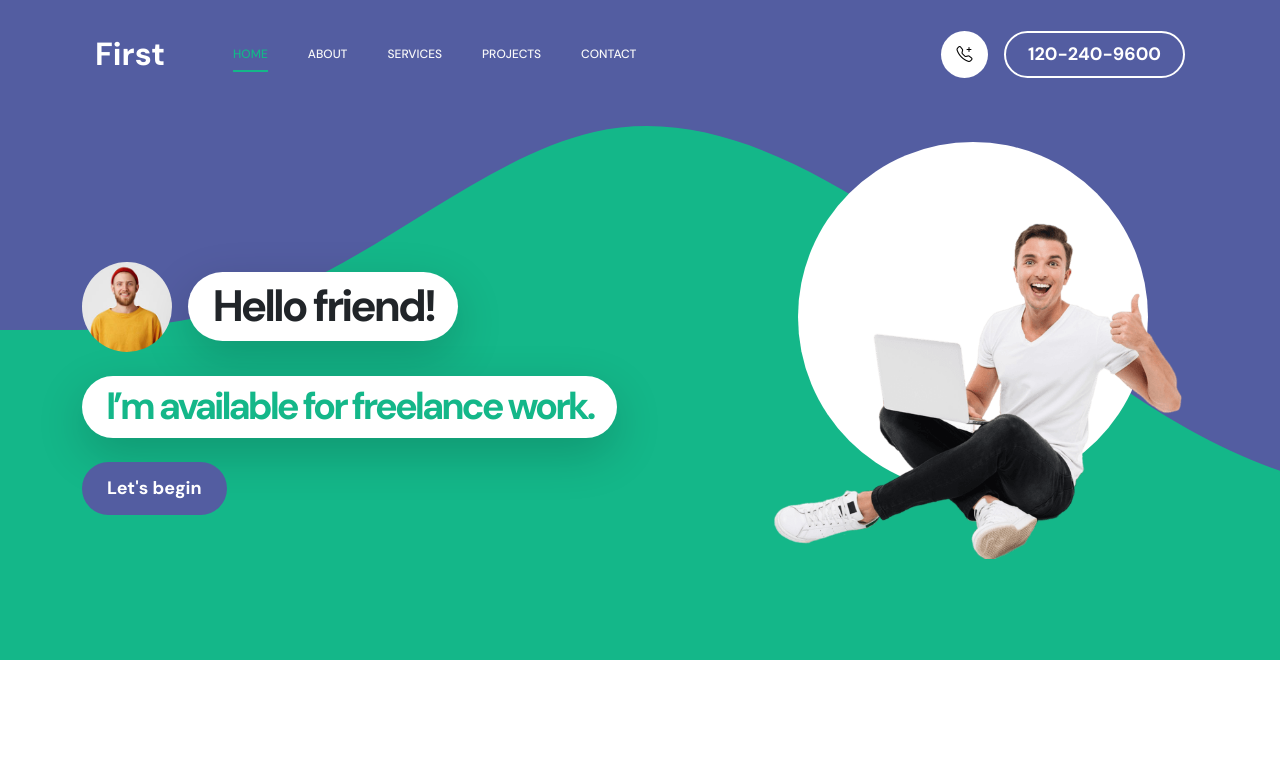
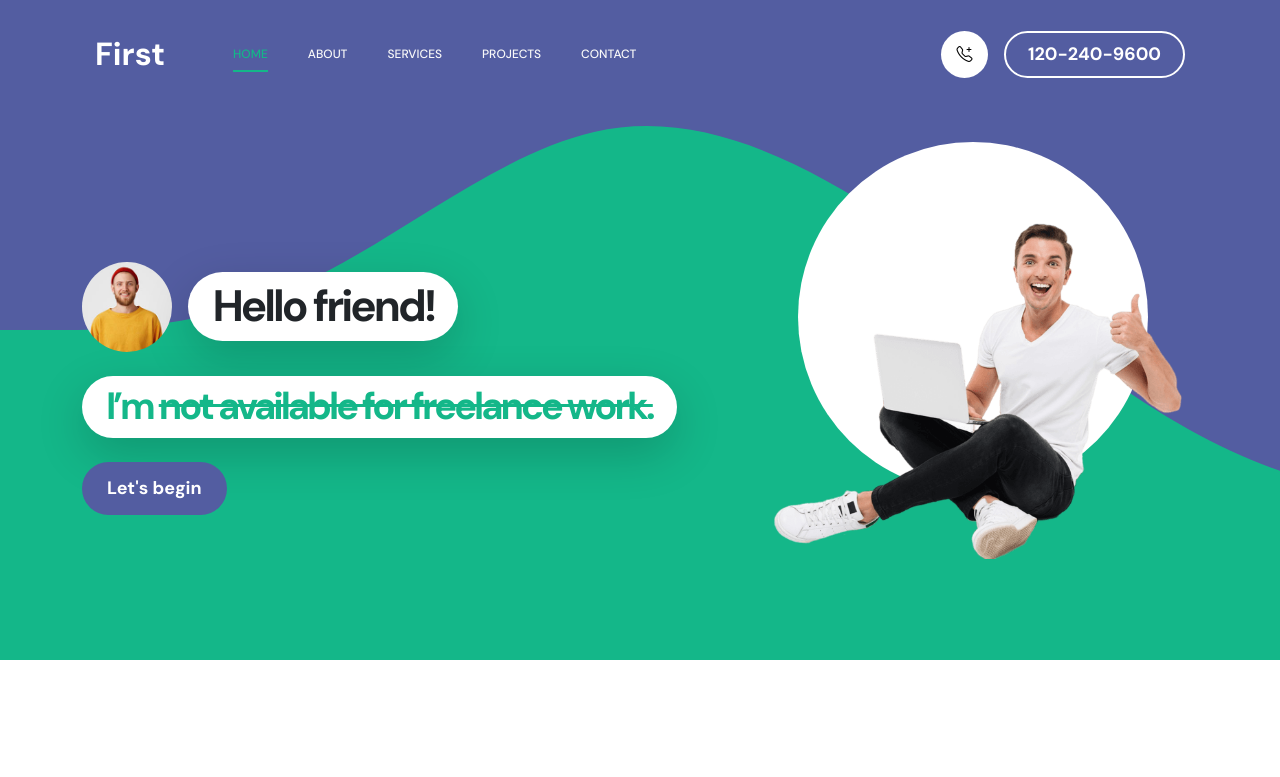
Before and after one commit to isam1981/myfirstwebsite, a plain HTML site: page index.html in a window 1280 px wide. Shown: the top 777 px of the page. Drawn offline with Linux system fonts and the light colour scheme.

Commit message:
available

```diff
--- a/index.html
+++ b/index.html
@@ -105,7 +105,7 @@ https://templatemo.com/tm-578-first-portfolio
                                     <h1 class="hero-title ms-3 mb-0">Hello friend!</h1>
                                 </div>
 
-                                <h2 class="mb-4">I’m available for freelance work.</h2>
+                                <h2 class="mb-4">I’m <del>not<del> available for freelance work.</h2>
                                 <p class="mb-4"><a class="custom-btn btn custom-link" href="#section_2">Let's begin</a></p>
                             </div>
                         </div>
```
